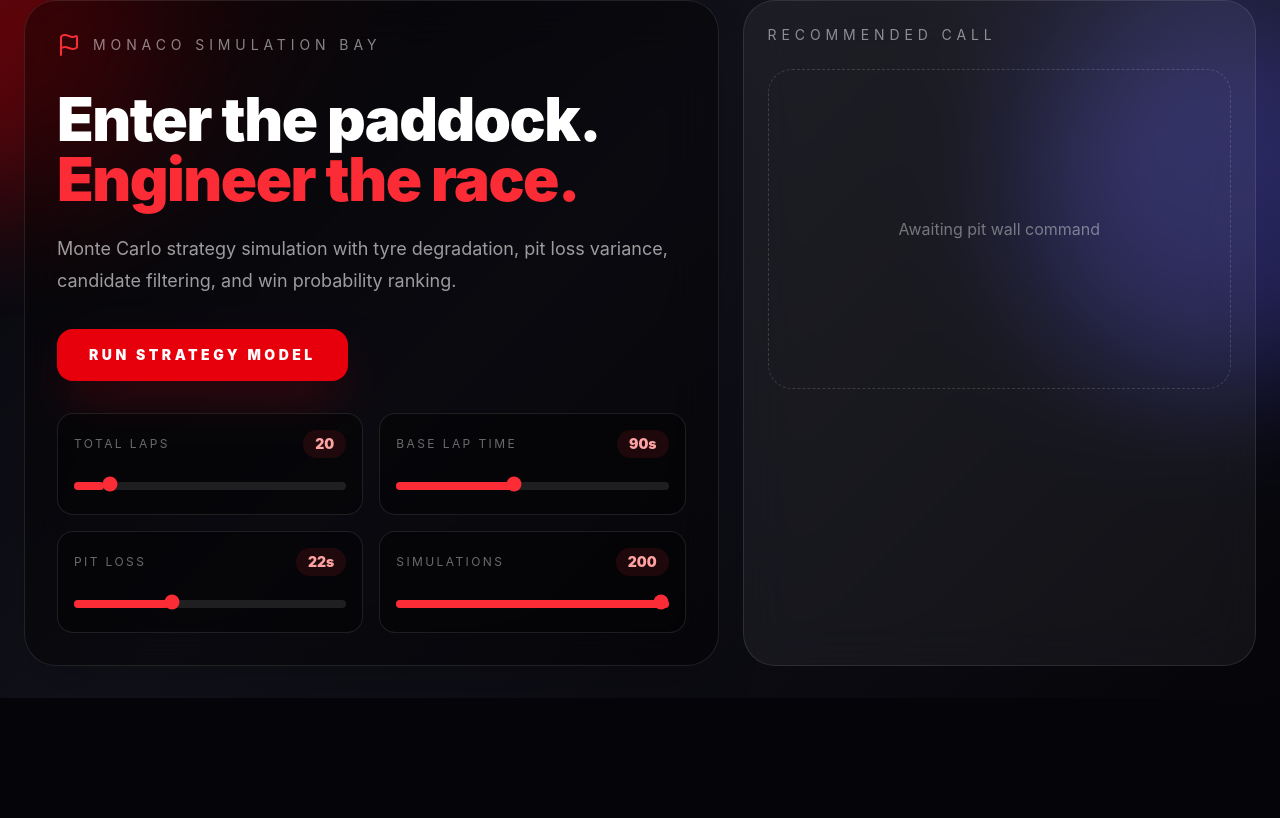
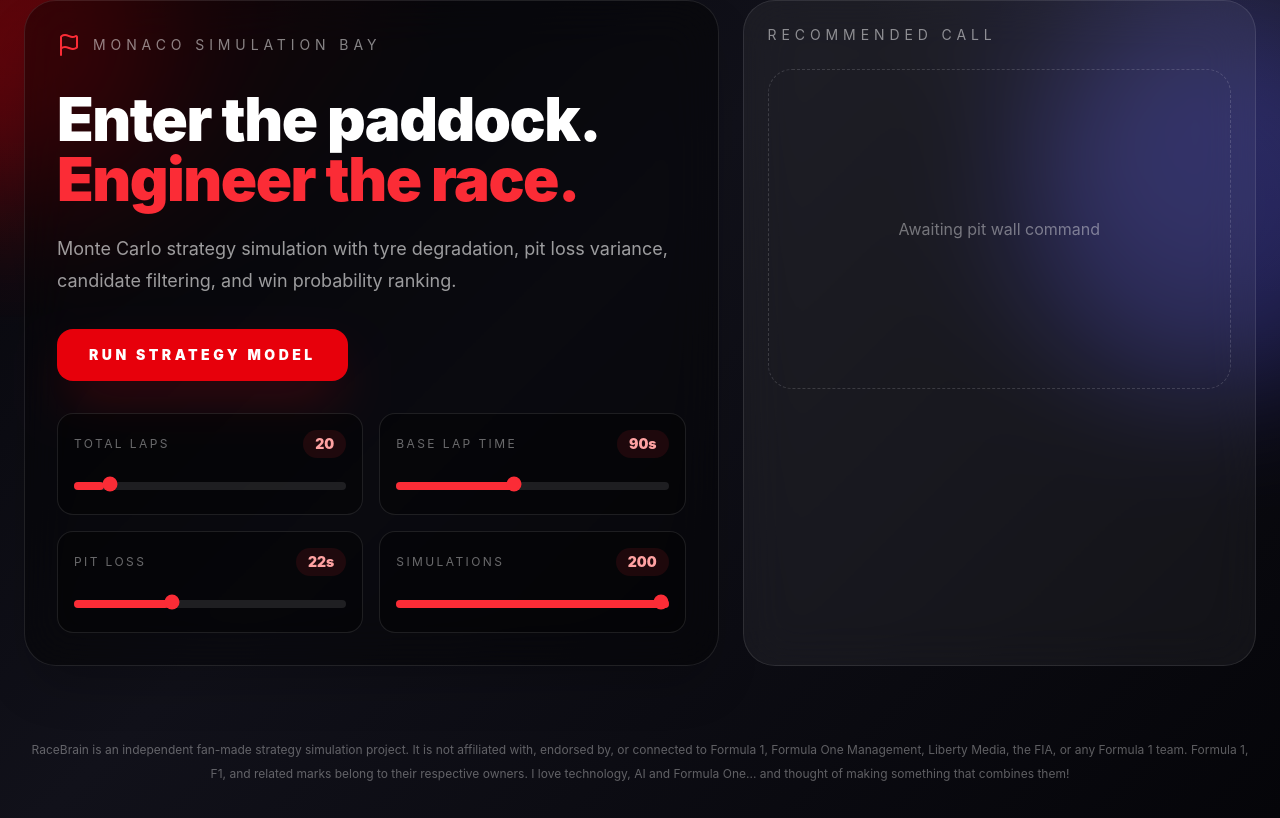
Before and after one commit to PaarthSh4rma/racebrain, a React (Vite) app in the folder frontend/: page / in a window 1280 px wide. Shown: the part 154-972 px from the top of the page. Before the commit the page ends 852 px from the top, so only its background shows below. Built offline with nearby package versions, Linux system fonts and the light colour scheme.

Commit message:
Disclaimer

```diff
--- a/frontend/src/App.tsx
+++ b/frontend/src/App.tsx
@@ -292,6 +292,14 @@ export default function App() {
           </section>
         )}
       </div>
+
+      <footer className="relative mx-auto mt-10 max-w-7xl px-6 pb-8 text-center text-xs leading-6 text-white/35">
+  RaceBrain is an independent fan-made strategy simulation project.
+  It is not affiliated with, endorsed by, or connected to Formula 1,
+  Formula One Management, Liberty Media, the FIA, or any Formula 1 team.
+  Formula 1, F1, and related marks belong to their respective owners.
+  I love technology, AI and Formula One... and thought of making something that combines them!
+</footer>
     </main>
   );
 }
```
